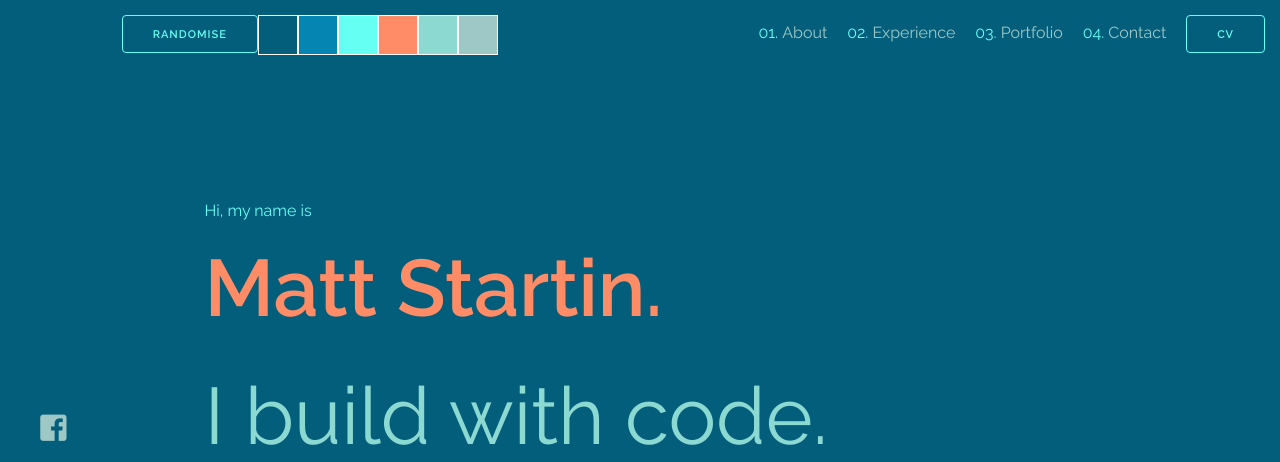
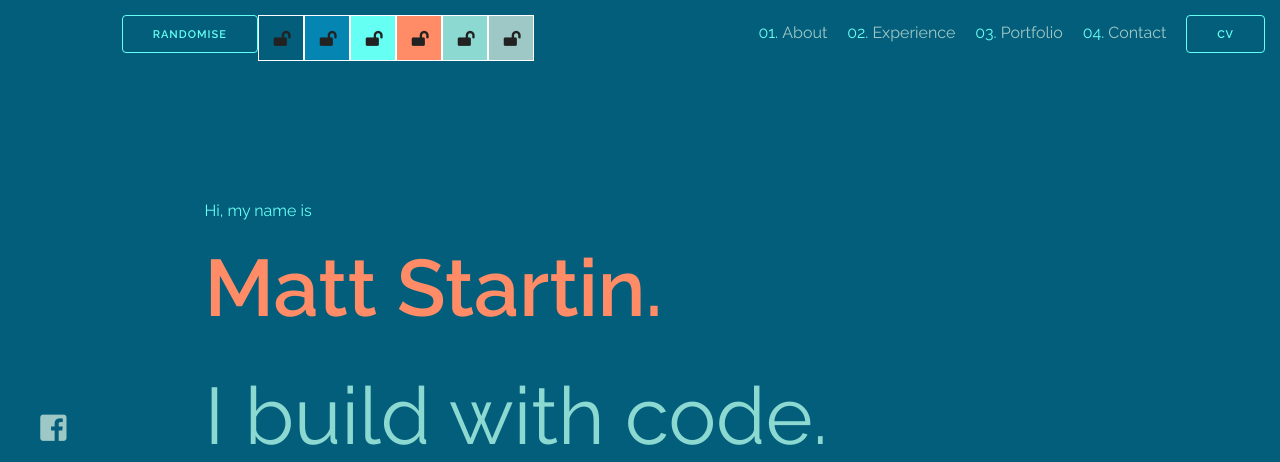
Before and after one commit to mattstartin/website-v2, a PHP site: page / in a window 1280 px wide. Shown: the top 462 px of the page. Run offline with PHP 8.4, Linux system fonts and the light colour scheme; some libraries are stand-ins or nearby versions.

Commit message:
Colour Randomiser locking better styled

```diff
--- a/css/test.css
+++ b/css/test.css
@@ -42,7 +42,7 @@ body { background-color: var(--background) }
 .ctaButton:hover { background-color: var(--text-highlight); border: solid 1px var(--text-contrast); color: var(--text-sub);}
 .photoContainer { margin-top: 10vh }
 .photo { width: 100%; border: solid 1px var(--text-contrast); padding: 1em;}
-.colourBox { height: 38px; width: 38px; border: solid 1px white;}
+.colourBox { height: 44px; width: 44px; border: solid 1px white;}
 
 /* Layout */
 .plainText { text-decoration: none; }
--- a/index.html
+++ b/index.html
@@ -64,12 +64,24 @@
                 <div class="row right padded">
                     <a class="button floatleft ctaButton" onClick="themeClick()">Randomise</a>
 
-                    <span id="schema-bg" class="colourBox floatleft bgBg" onclick="paletteClick('schema-bg')"></span>
-                    <span id="schema-tint" class="colourBox floatleft bgTint" onclick="paletteClick('schema-tint')"></span>
-                    <span id="schema-hl" class="colourBox floatleft bgHl" onclick="paletteClick('schema-hl')"></span>
-                    <span id="schema-cont" class="colourBox floatleft bgContrast" onclick="paletteClick('schema-cont')"></span>
-                    <span id="schema-main" class="colourBox floatleft bgMain" onclick="paletteClick('schema-main')"></span>
-                    <span id="schema-sub" class="colourBox floatleft bgSub" onclick="paletteClick('schema-sub')"></span>
+                    <span id="schema-bg" class="colourBox floatleft bgBg" onclick="paletteClick('schema-bg')" data-locked="false">
+                      <i class="fas fa-lock-open padded"></i>
+                    </span>
+                    <span id="schema-tint" class="colourBox floatleft bgTint" onclick="paletteClick('schema-tint')">
+                      <i class="fas fa-lock-open padded"></i>
+                    </span>
+                    <span id="schema-hl" class="colourBox floatleft bgHl" onclick="paletteClick('schema-hl')">
+                      <i class="fas fa-lock-open padded"></i>
+                    </span>
+                    <span id="schema-cont" class="colourBox floatleft bgContrast" onclick="paletteClick('schema-cont')">
+                      <i class="fas fa-lock-open padded"></i>
+                    </span>
+                    <span id="schema-main" class="colourBox floatleft bgMain" onclick="paletteClick('schema-main')">
+                      <i class="fas fa-lock-open padded"></i>
+                    </span>
+                    <span id="schema-sub" class="colourBox floatleft bgSub" onclick="paletteClick('schema-sub')">
+                      <i class="fas fa-lock-open padded"></i>
+                    </span>
 
                     <a class="plainText" href="#about"><div class="inline colourHighlight textS">01. </div><div class="navItem colourSub textS">About</div></a>
                     <a class="plainText" href="#experience"><div class="inline colourHighlight textS">02. </div><div class="navItem colourSub textS">Experience</div></a>
```
Also changed, not shown: js/index.js (+17 -10 lines).
